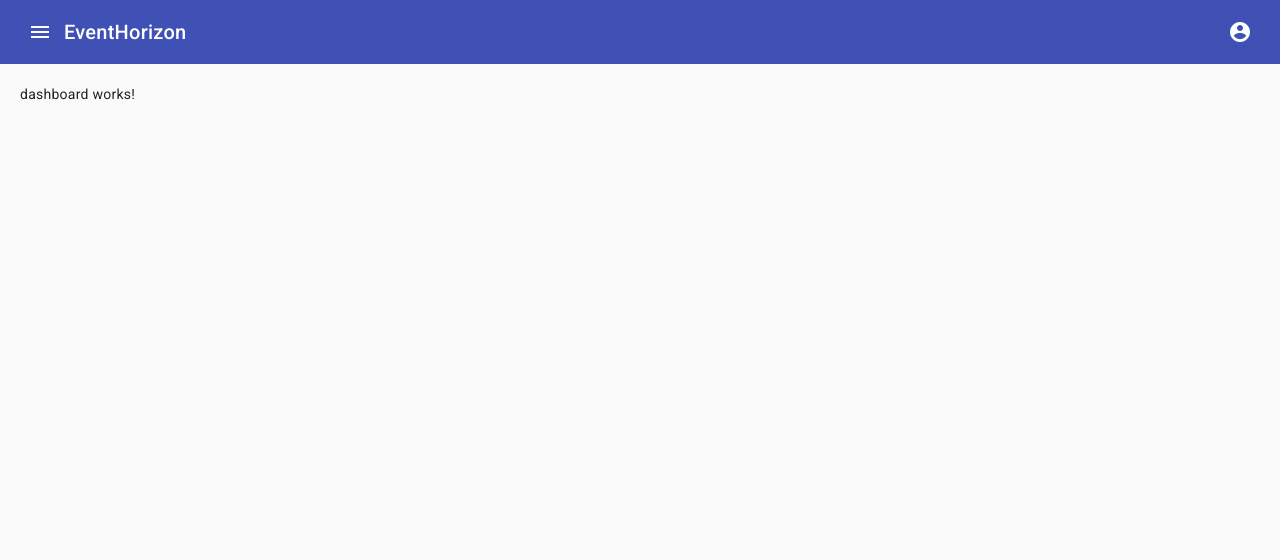
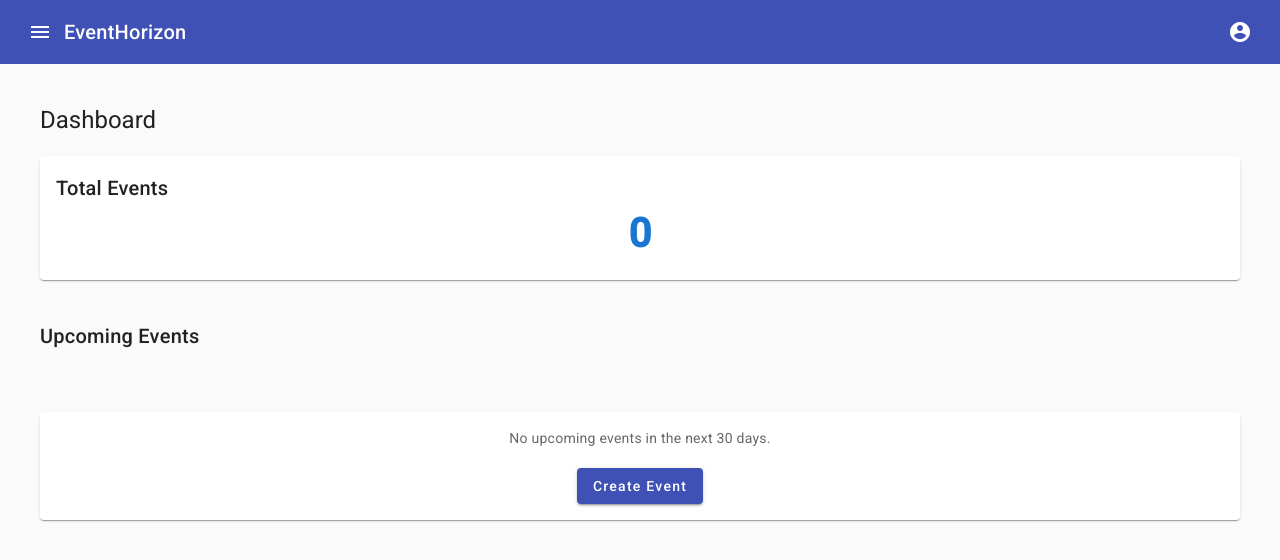
Before and after one commit to 3quanimity/event-horizon, an Angular app: page /dashboard in a window 1280 px wide. Shown: the top 560 px of the page. Built offline with nearby package versions, Linux system fonts and the light colour scheme; sample sign-in values are in the browser's storage.

Commit message:
implemented dashboard

```diff
--- a/src/app/app.module.ts
+++ b/src/app/app.module.ts
@@ -16,6 +16,7 @@ import { MatToolbarModule } from '@angular/material/toolbar';
 import { MatNativeDateModule } from '@angular/material/core';
 import { MatDatepickerModule } from '@angular/material/datepicker';
 import { MatDialogModule } from '@angular/material/dialog';
+import { MatGridListModule } from '@angular/material/grid-list';
 import { MatTableModule } from '@angular/material/table';
 import { AppRoutingModule } from './app-routing.module';
 import { AppComponent } from './app.component';
@@ -59,6 +60,7 @@ import { GuestsComponent } from './features/guests/guests.component';
     MatDialogModule,
     MatDatepickerModule,
     MatNativeDateModule,
+    MatGridListModule,
   ],
   providers: [],
   bootstrap: [AppComponent],
--- a/src/app/features/dashboard/dashboard.component.html
+++ b/src/app/features/dashboard/dashboard.component.html
@@ -1 +1,46 @@
-<p>dashboard works!</p>
+<div class="dashboard-container">
+  <h1>Dashboard</h1>
+
+  <div class="stats-container">
+    <mat-card class="stat-card">
+      <mat-card-header>
+        <mat-card-title>Total Events</mat-card-title>
+      </mat-card-header>
+      <mat-card-content>
+        <div class="stat-value">{{ totalEvents$ | async }}</div>
+      </mat-card-content>
+    </mat-card>
+  </div>
+
+  <div class="upcoming-events">
+    <h2>Upcoming Events</h2>
+    <div class="events-grid">
+      <mat-card *ngFor="let event of upcomingEvents$ | async">
+        <mat-card-header>
+          <mat-card-title>{{ event.title }}</mat-card-title>
+          <mat-card-subtitle>{{
+            event.date | date : 'mediumDate'
+          }}</mat-card-subtitle>
+        </mat-card-header>
+        <mat-card-content>
+          <p><mat-icon>location_on</mat-icon> {{ event.location }}</p>
+          <p *ngIf="event.description">{{ event.description }}</p>
+        </mat-card-content>
+        <mat-card-actions>
+          <button mat-button [routerLink]="['/events']">View Details</button>
+        </mat-card-actions>
+      </mat-card>
+    </div>
+
+    <div class="no-events" *ngIf="(upcomingEvents$ | async)?.length === 0">
+      <mat-card>
+        <mat-card-content>
+          <p>No upcoming events in the next 30 days.</p>
+          <button mat-raised-button color="primary" [routerLink]="['/events']">
+            Create Event
+          </button>
+        </mat-card-content>
+      </mat-card>
+    </div>
+  </div>
+</div>
--- a/src/app/features/dashboard/dashboard.component.scss
+++ b/src/app/features/dashboard/dashboard.component.scss
@@ -0,0 +1,67 @@
+.dashboard-container {
+  padding: 20px;
+
+  h1,
+  h2 {
+    margin-bottom: 20px;
+  }
+}
+
+.stats-container {
+  display: grid;
+  grid-template-columns: repeat(auto-fit, minmax(200px, 1fr));
+  gap: 20px;
+  margin-bottom: 40px;
+
+  .stat-card {
+    text-align: center;
+
+    .stat-value {
+      font-size: 2.5rem;
+      font-weight: bold;
+      color: #1976d2;
+      margin: 20px 0;
+    }
+  }
+}
+
+.upcoming-events {
+  .events-grid {
+    display: grid;
+    grid-template-columns: repeat(auto-fit, minmax(300px, 1fr));
+    gap: 20px;
+
+    mat-card {
+      height: 100%;
+      display: flex;
+      flex-direction: column;
+
+      mat-card-content {
+        flex: 1;
+
+        p {
+          display: flex;
+          align-items: center;
+          gap: 8px;
+          margin: 8px 0;
+
+          mat-icon {
+            font-size: 18px;
+            width: 18px;
+            height: 18px;
+          }
+        }
+      }
+    }
+  }
+
+  .no-events {
+    text-align: center;
+    margin-top: 40px;
+
+    p {
+      margin-bottom: 20px;
+      color: rgba(0, 0, 0, 0.6);
+    }
+  }
+}
--- a/src/app/features/dashboard/dashboard.component.ts
+++ b/src/app/features/dashboard/dashboard.component.ts
@@ -1,10 +1,40 @@
 import { Component } from '@angular/core';
+import { Observable } from 'rxjs';
+import { map } from 'rxjs/operators';
+import { EventService } from '../../core/services/event.service';
+import { Event } from '../../shared/interfaces/event.interface';
 
 @Component({
   selector: 'app-dashboard',
   templateUrl: './dashboard.component.html',
-  styleUrls: ['./dashboard.component.scss']
+  styleUrls: ['./dashboard.component.scss'],
 })
 export class DashboardComponent {
+  upcomingEvents$: Observable<Event[]>;
+  totalEvents$: Observable<number>;
 
+  constructor(private eventService: EventService) {
+    // Get upcoming events (nex 30 days)
+    this.upcomingEvents$ = this.eventService.events$.pipe(
+      map(events => {
+        const thirtyDaysFromNow = new Date();
+        thirtyDaysFromNow.setDate(thirtyDaysFromNow.getDate() + 30);
+
+        return events
+          .filter(event => new Date(event.date) <= thirtyDaysFromNow)
+          .sort(
+            (a, b) => new Date(a.date).getTime() - new Date(b.date).getTime()
+          )
+          .slice(0, 5); // show only next 5 events
+      })
+    );
+
+    this.totalEvents$ = this.eventService.events$.pipe(
+      map(events => events.length)
+    );
+  }
+
+  ngOnInit(): void {
+    this.eventService.getEvents().subscribe();
+  }
 }
```
